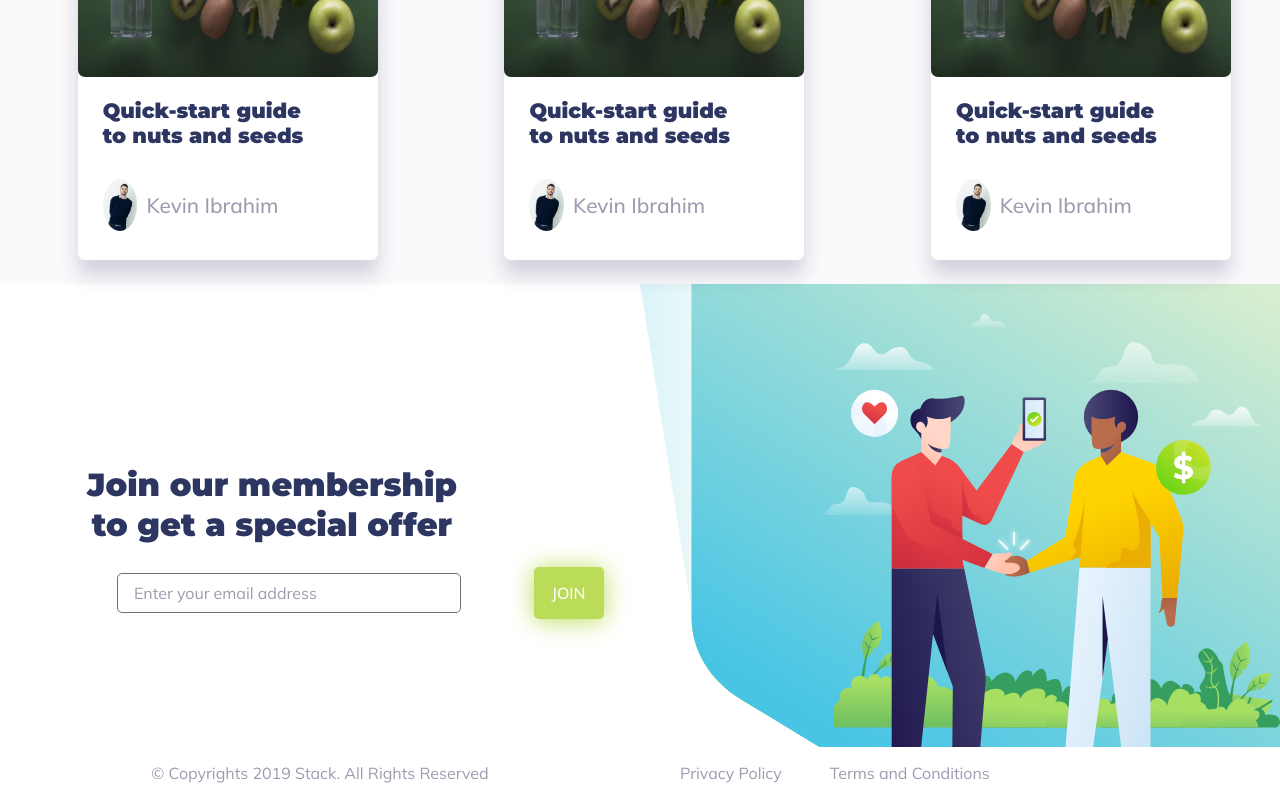
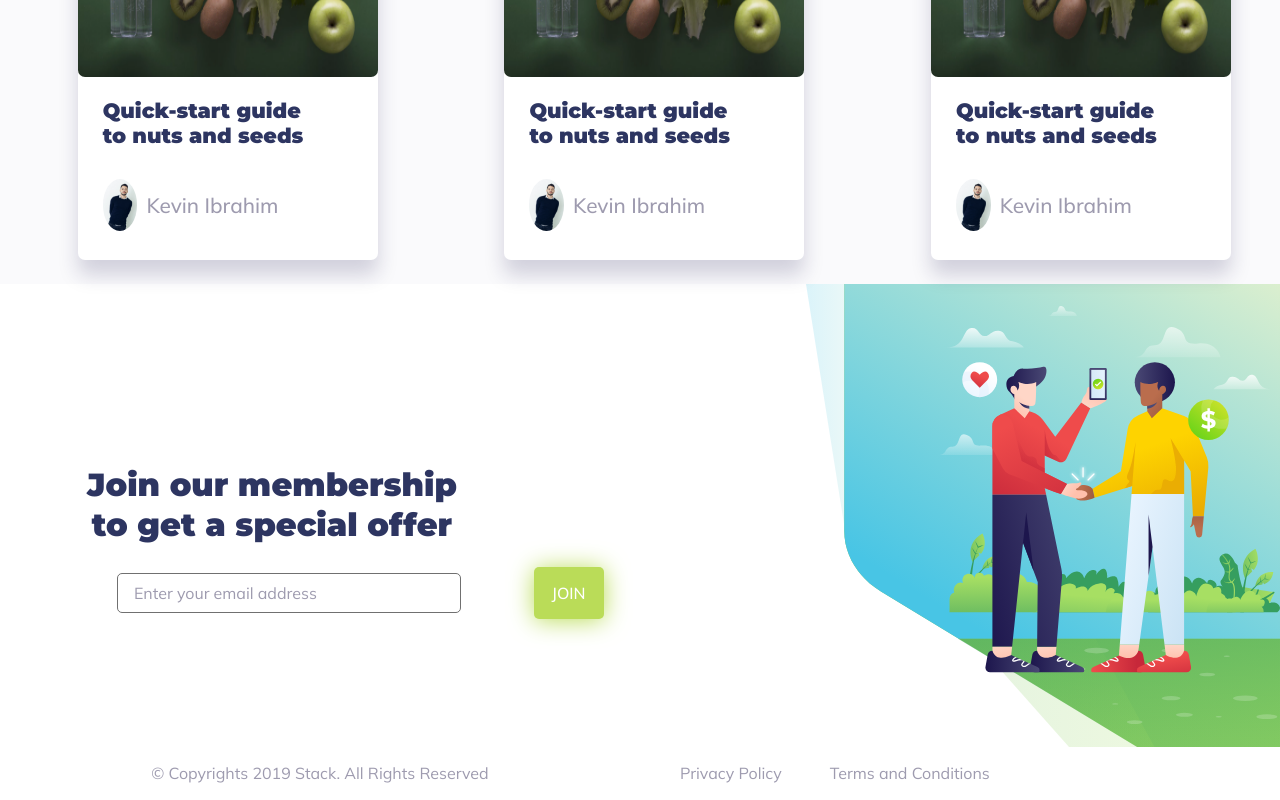
Before and after one commit to Myltiane-Alves/Foods, a React (Create React App) app: page / in a window 1280 px wide. Shown: the part 2728-3528 px from the top of the page. Built offline with nearby package versions, Linux system fonts and the light colour scheme; no server answers.

Commit message:
Atualizando background de member

```diff
--- a/src/components/Member/styles.ts
+++ b/src/components/Member/styles.ts
@@ -50,7 +50,7 @@ export const Container = styled.header`
   @media (min-width: 1280px) {
     display: grid;
     grid-template-columns: 1fr 1fr;
-    background-size: 50%;
+    background-size: 37%;
     .col {
       padding-top: 10rem;
       h1 {
```
